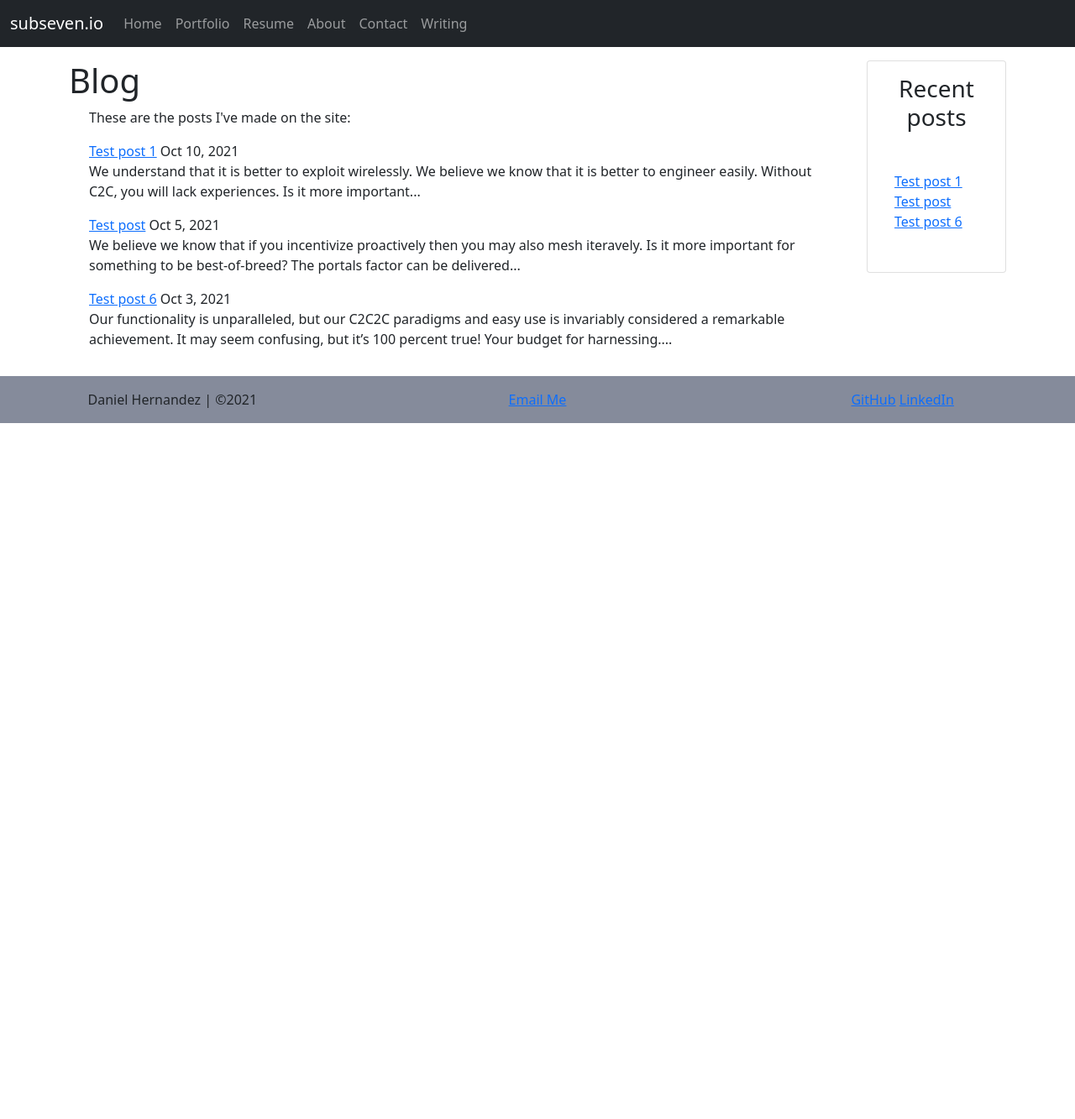
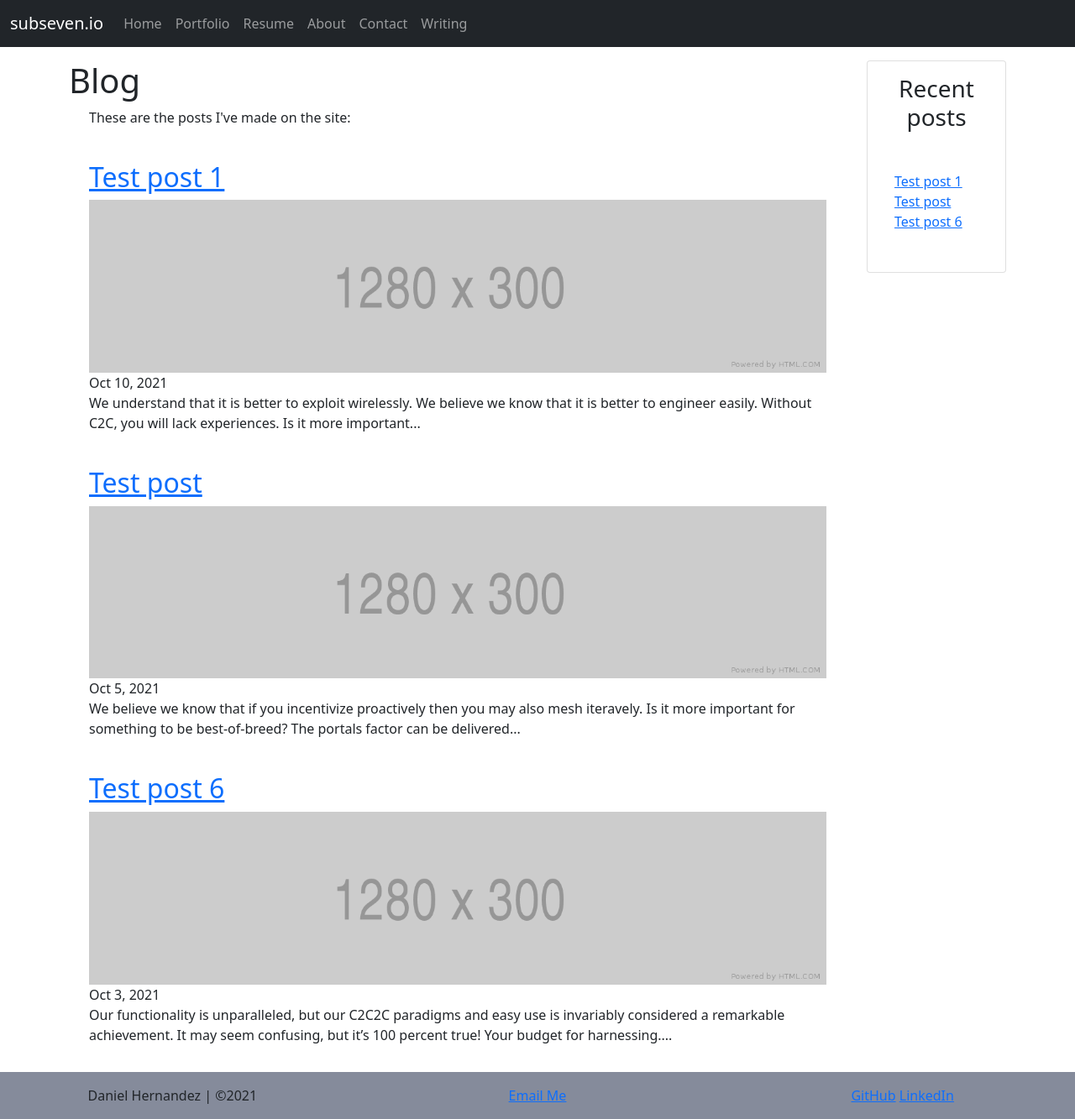
Before and after one commit to subsevenx/jekyll-subseven.io, a Jekyll site: the page built from blog.html, in a window 1280 px wide. Shown: the whole page at 84% size. Built offline with Jekyll 4.4.1, drawn with Linux system fonts in a browser that asks for light colours; before the commit the page ends 900 px from its top, so only the background shows below that.

Commit message:
Added statement for developing a future post grid on blog page.

```diff
--- a/_layouts/post.html
+++ b/_layouts/post.html
@@ -10,7 +10,7 @@
             </div>
             <div>
                 {% if page.image %}
-                <img src="{{ page.image | relative_url}}" class="img-fluid" alt="">
+                <img src="{{ post.featured | relative_url}}" class="img-fluid" alt="">
                 {% else %}
                 <!-- Fallback image in case of no image declared in the post -->
                 <img src="/assets/img/featured/img.png" class="img-fluid" alt="">
--- a/blog.html
+++ b/blog.html
@@ -8,7 +8,13 @@
 <ol class="list-unstyled">
   {% for post in site.posts %}
   <li>
-    <a href="{{ post.url }}">{{ post.title}}</a>
+    <img>
+    <h2><a href="{{ site.url }}{{ post.url }}">{{ post.title}}</a></h2>
+    {% if post.featured %}
+    <img src="{{ post.featured | relative_url}}"  class="img-fluid" alt="Featured image for {{ post.title }}" itemprop="image">
+    {% else %}
+    <!-- Fallback image -->
+    <img src="/assets/img/featured/img.png" class="img-fluid" alt="Placeholder for featured images" itemprop="image">{% endif %}</a>
     <span>{{ post.date | date: "%b %-d, %Y" }}</span>
     <p>{{ post.excerpt |strip_html | truncatewords: 30 }}</p>
   </li>
```
Also changed, not shown: _posts/2012-09-12-how-to-write-a-blog.md (+1 -1 lines), _posts/2012-09-13-hello-world.md (+1 -1 lines).
